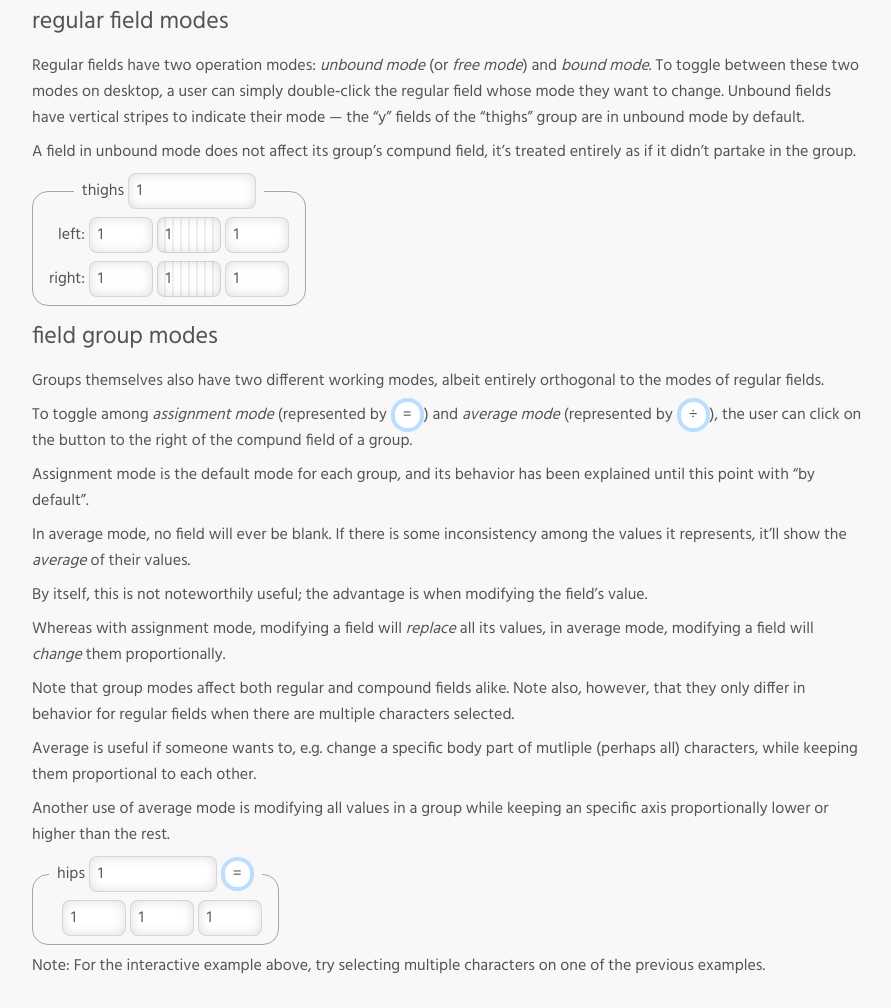
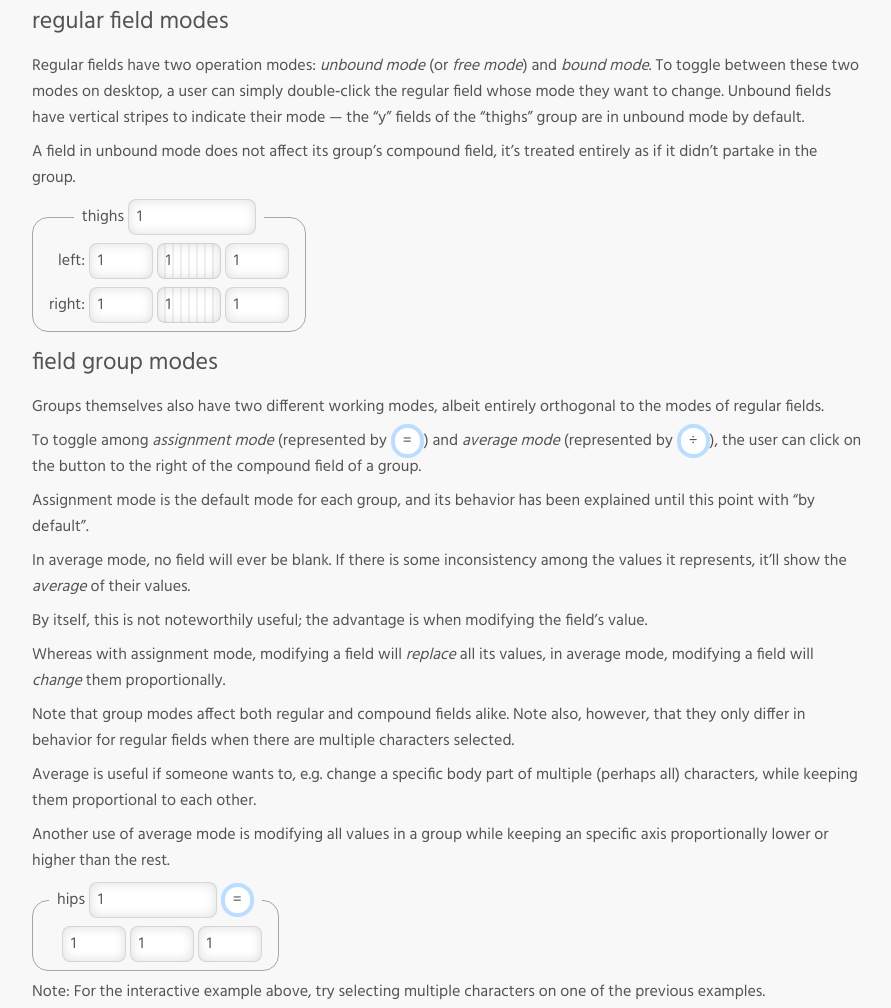
Before and after one commit to mksimpler/sked, a website: page tutorial.html in a window 1280 px wide. Shown: the part 1461-2469 px from the top of the page, without its empty margins (192-1083 px from the left). Drawn offline with Linux system fonts and the light colour scheme.

Commit message:
correct typos

```diff
--- a/tutorial.html
+++ b/tutorial.html
@@ -90,7 +90,7 @@
 		<p>Also analogously to compound fields, by default, changing a regular field when multiple characters are selected will affect all of the selected characters.</p>
 		<h2>regular field modes</h2>
 		<p>Regular fields have two operation modes: <em>unbound mode</em> (or <em>free mode</em>) and <em>bound mode</em>. To toggle between these two modes on desktop, a user can simply double‐click the regular field whose mode they want to change. Unbound fields have vertical stripes to indicate their mode — the “y” fields of the “thighs” group are in unbound mode by default.</p>
-		<p>A field in unbound mode does not affect its group’s compund field, it’s treated entirely as if it didn’t partake in the group.</p>
+		<p>A field in unbound mode does not affect its group’s compound field, it’s treated entirely as if it didn’t partake in the group.</p>
 		<fieldset>
 			<legend>thighs <input></legend>
 			<p>
@@ -108,13 +108,13 @@
 		</fieldset>
 		<h2>field group modes</h2>
 		<p>Groups themselves also have two different working modes, albeit entirely orthogonal to the modes of regular fields.</p>
-		<p>To toggle among <em>assignment mode</em> (represented by <span class="button example">=</span>) and <em>average mode</em> (represented by <span class="button example">÷</span>), the user can click on the button to the right of the compund field of a group.</p>
+		<p>To toggle among <em>assignment mode</em> (represented by <span class="button example">=</span>) and <em>average mode</em> (represented by <span class="button example">÷</span>), the user can click on the button to the right of the compound field of a group.</p>
 		<p>Assignment mode is the default mode for each group, and its behavior has been explained until this point with “by default”.</p>
 		<p>In average mode, no field will ever be blank. If there is some inconsistency among the values it represents, it’ll show the <em>average</em> of their values.</p>
 		<p>By itself, this is not noteworthily useful; the advantage is when modifying the field’s value.</p>
 		<p>Whereas with assignment mode, modifying a field will <em>replace</em> all its values, in average mode, modifying a field will <em>change</em> them proportionally.</p>
 		<p>Note that group modes affect both regular and compound fields alike. Note also, however, that they only differ in behavior for regular fields when there are multiple characters selected.</p>
-		<p>Average is useful if someone wants to, e.g. change a specific body part of mutliple (perhaps all) characters, while keeping them proportional to each other.</p>
+		<p>Average is useful if someone wants to, e.g. change a specific body part of multiple (perhaps all) characters, while keeping them proportional to each other.</p>
 		<p>Another use of average mode is modifying all values in a group while keeping an specific axis proportionally lower or higher than the rest.</p>
 		<fieldset>
 			<legend class="keep-mode-toggle">hips <input></legend>
```
